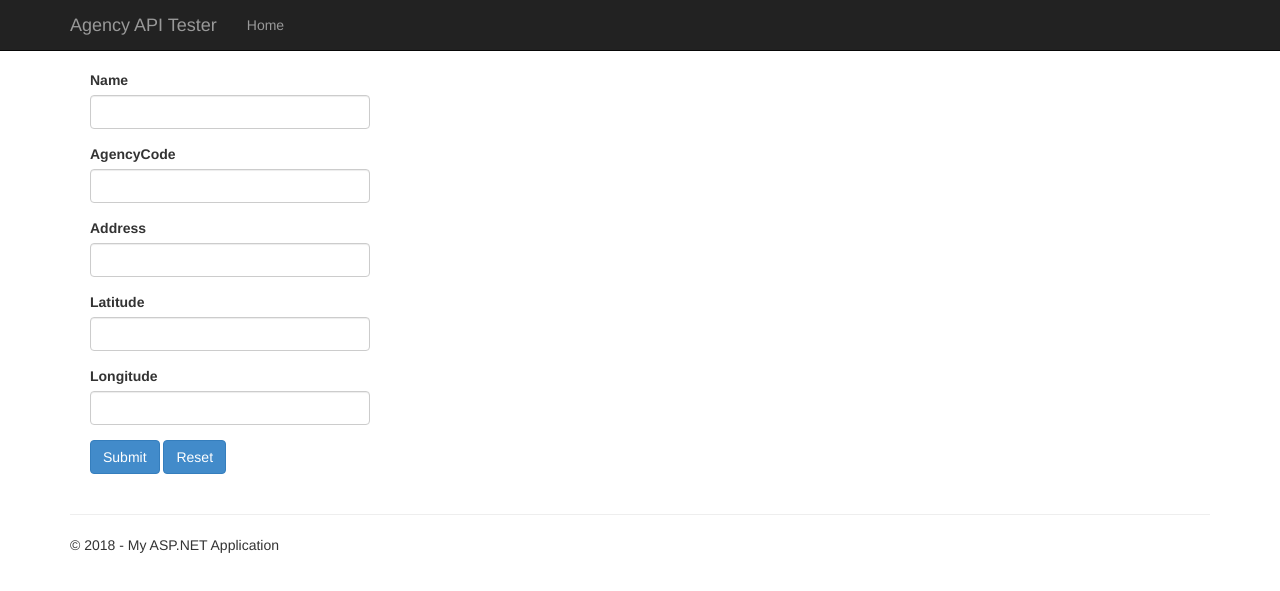
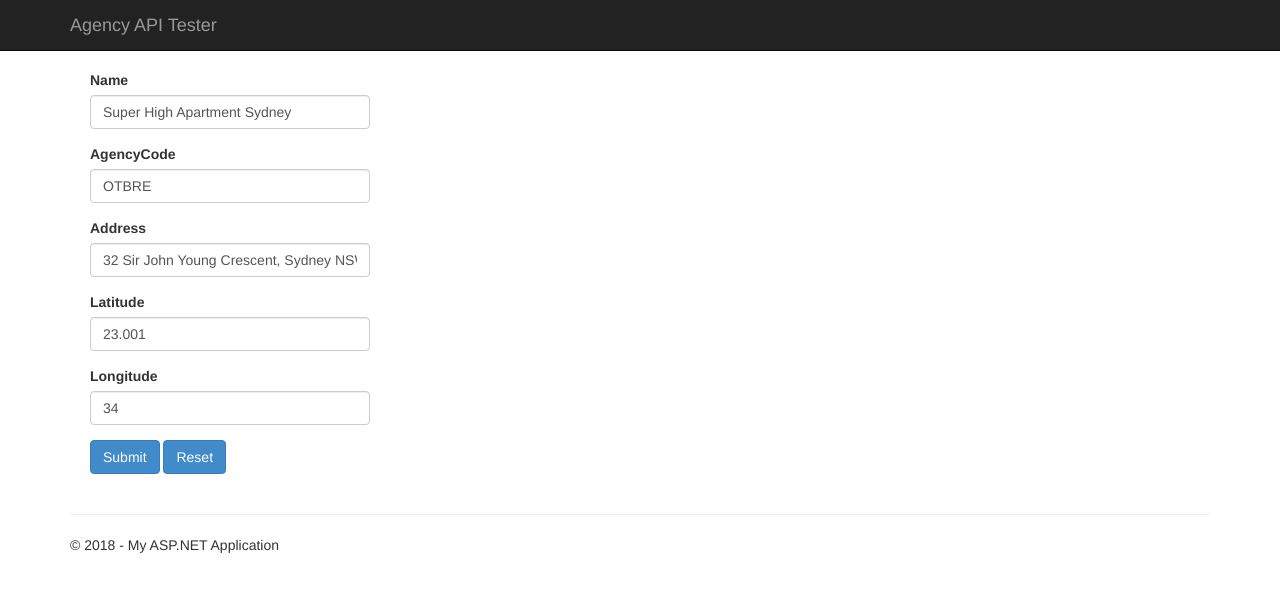
Before and after one commit to hrai/dotnet-projects, an ASP.NET MVC app: page / in a window 1280 px wide. Shown: the top 591 px of the page. Run offline with ASP.NET Core 8 and stand-ins for ASP.NET MVC 5, Linux system fonts and the light colour scheme; the project's own start-up code is not run, and a stand-in starts its controllers and pages; some libraries are stand-ins or nearby versions.

Commit message:
Fixed the form

```diff
--- a/mcgrath/backend-app/AgencyTester/AgencyService/AgencyApiService.cs
+++ b/mcgrath/backend-app/AgencyTester/AgencyService/AgencyApiService.cs
@@ -21,7 +21,7 @@ namespace AgencyService
                 AgencyCode = "OTBRE",
                 Address = "32 Sir John Young Crescent, Sydney NSW",
                 Name = "Super High Apartment Sydney",
-                Latitude = 23,
+                Latitude = 23.001m,
                 Longitude = 34,
             };
             return validProperty;
--- a/mcgrath/backend-app/AgencyTester/AgencyTester/Controllers/HomeController.cs
+++ b/mcgrath/backend-app/AgencyTester/AgencyTester/Controllers/HomeController.cs
@@ -11,14 +11,15 @@ namespace AgencyTester.Controllers
     {
         private IPropertyMatcher _propertyMatcher;
 
-        public HomeController(IPropertyMatcher propertyMatcher)
+        public HomeController()
         {
-            _propertyMatcher = propertyMatcher;
+            _propertyMatcher = new PropertyMatcher();
         }
 
         public ActionResult Index()
         {
-            return View();
+            var model = AgencyApiService.GetValidPropertyForOtbreAgency();
+            return View(model);
         }
 
         [HttpPost]
--- a/mcgrath/backend-app/AgencyTester/AgencyTester/Views/Home/Index.cshtml
+++ b/mcgrath/backend-app/AgencyTester/AgencyTester/Views/Home/Index.cshtml
@@ -4,7 +4,7 @@
     ViewBag.Title = "Home Page";
 }
 
-@using (Html.BeginForm("Submit", "Home", FormMethod.Post))
+@using (Html.BeginForm("Submit", "Home", FormMethod.Post, new { id = "agencyForm" }))
 {
     <div class="form-group">
         @Html.LabelFor(m => m.Name)
--- a/mcgrath/backend-app/AgencyTester/AgencyTester/Views/Shared/_Layout.cshtml
+++ b/mcgrath/backend-app/AgencyTester/AgencyTester/Views/Shared/_Layout.cshtml
@@ -11,17 +11,7 @@
     <div class="navbar navbar-inverse navbar-fixed-top">
         <div class="container">
             <div class="navbar-header">
-                <button type="button" class="navbar-toggle" data-toggle="collapse" data-target=".navbar-collapse">
-                    <span class="icon-bar"></span>
-                    <span class="icon-bar"></span>
-                    <span class="icon-bar"></span>
-                </button>
                 @Html.ActionLink("Agency API Tester", "Index", "Home", new { area = "" }, new { @class = "navbar-brand" })
-            </div>
-            <div class="navbar-collapse collapse">
-                <ul class="nav navbar-nav">
-                    <li>@Html.ActionLink("Home", "Index", "Home")</li>
-                </ul>
             </div>
         </div>
     </div>
```
